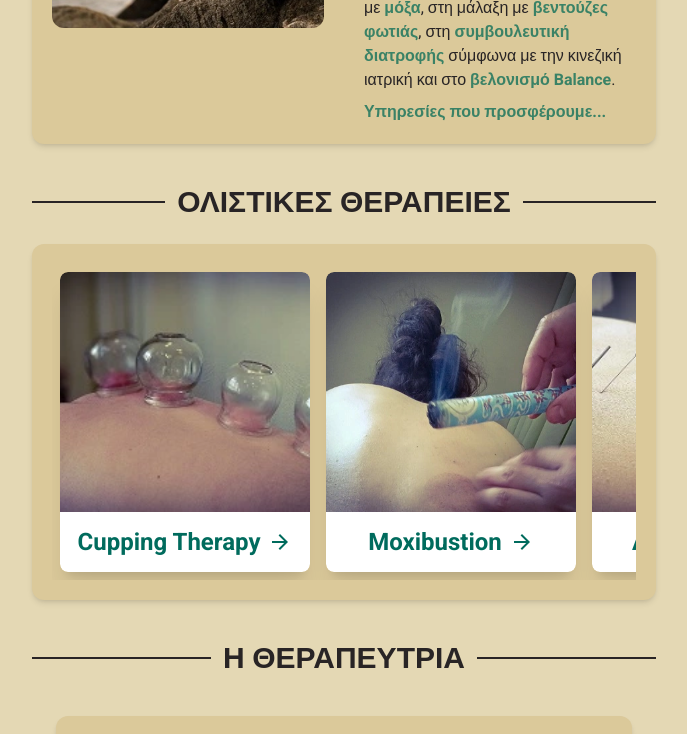
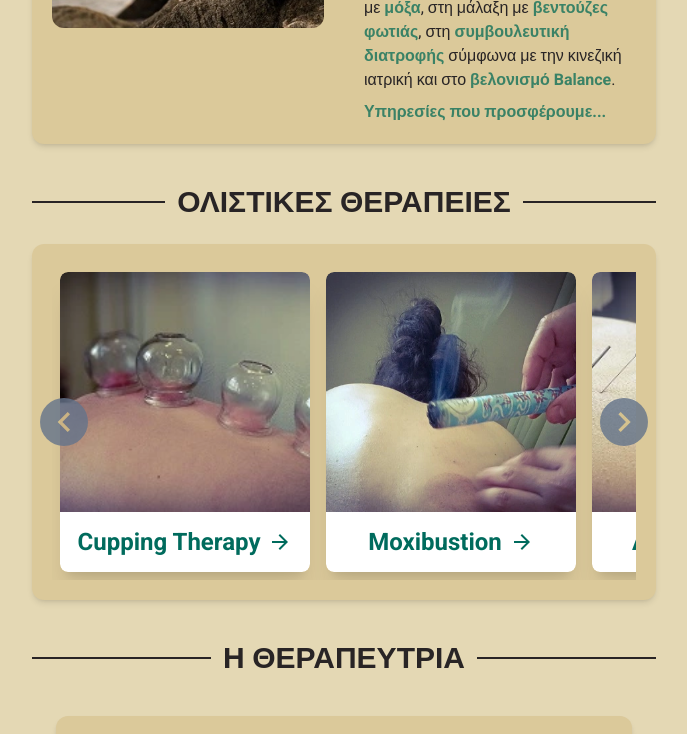
Before and after one commit to nikossoftwaredev/i-ching, a Next.js app: page / in a window 1280 px wide. Shown: the part 506-1240 px from the top of the page, without its empty margins (296-983 px from the left). Built offline with nearby package versions, Linux system fonts and the light colour scheme.

Commit message:
added carousel buttons

```diff
--- /dev/null
+++ b/components/CarouselButtons.tsx
@@ -0,0 +1,41 @@
+"use client";
+
+import { MdOutlineNavigateBefore, MdOutlineNavigateNext } from "react-icons/md";
+
+const CarouseButtons = ({ scrollableDivId }: { scrollableDivId: string }) => {
+  return (
+    <div className="z-10 absolute top-0 left-0 w-full h-full flex justify-start items-center">
+      <button
+        onClick={() => {
+          const scrollableDiv = document.getElementById(
+            scrollableDivId
+          ) as HTMLDivElement;
+          scrollableDiv.scrollTo({
+            left: -scrollableDiv.clientWidth, // Adjust the scroll amount as needed
+            behavior: "smooth",
+          });
+        }}
+        className="btn-circle opacity-80 text-base-300 bg-slate-500 flex items-center justify-center cursor-pointer hover:opacity-100 ml-2"
+      >
+        <MdOutlineNavigateBefore size={40} />
+      </button>
+      <button
+        onClick={() => {
+          const scrollableDiv = document.getElementById(
+            scrollableDivId
+          ) as HTMLDivElement;
+
+          scrollableDiv.scrollTo({
+            left: scrollableDiv.clientWidth, // Adjust the scroll amount as needed
+            behavior: "smooth",
+          });
+        }}
+        className="btn-circle opacity-80 text-base-300 bg-slate-500 flex items-center justify-center cursor-pointer hover:opacity-100 ml-auto mr-2"
+      >
+        <MdOutlineNavigateNext size={40} />
+      </button>
+    </div>
+  );
+};
+
+export default CarouseButtons;
--- a/components/ServicesCarousel.tsx
+++ b/components/ServicesCarousel.tsx
@@ -1,4 +1,5 @@
 import Card from "@/components/Card";
+import CarouseButtons from "@/components/CarouselButtons";
 import SectionTitle from "@/components/SectionTitle";
 import { servicesInfo } from "@/data/services";
 import Link from "next/link";
@@ -9,8 +10,12 @@ const ServicesCarousel = () => {
     <span>
       <SectionTitle title="ΟΛΙΣΤΙΚΕΣ ΘΕΡΑΠΕΙΕΣ" />
       <section className="w-full flex flex-col items-center justify-center">
-        <Card className="xl:w-2/4 md:w-3/4 p-5 max-w-full ">
-          <div className="flex overflow-x-auto gap-4 justify-between p-2">
+        <Card className="relative xl:w-2/4 md:w-3/4 p-5 max-w-full ">
+          <CarouseButtons scrollableDivId="scrollable-div" />
+          <div
+            id="scrollable-div"
+            className="flex overflow-x-hidden gap-4 justify-between p-2"
+          >
             {servicesInfo.map((service) => (
               <Link
                 href={`/wiki/${service.serviceId}`}
```
